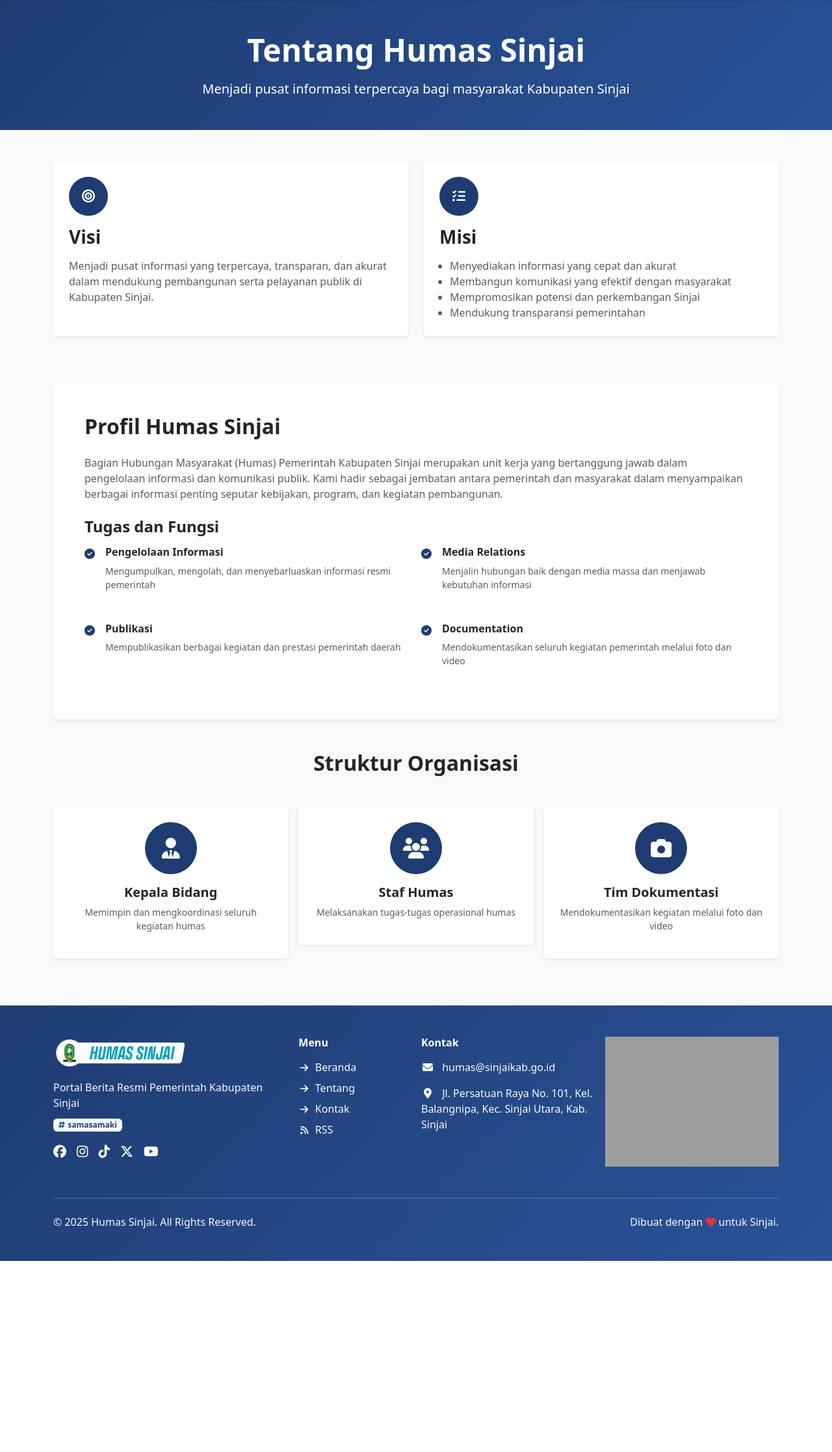
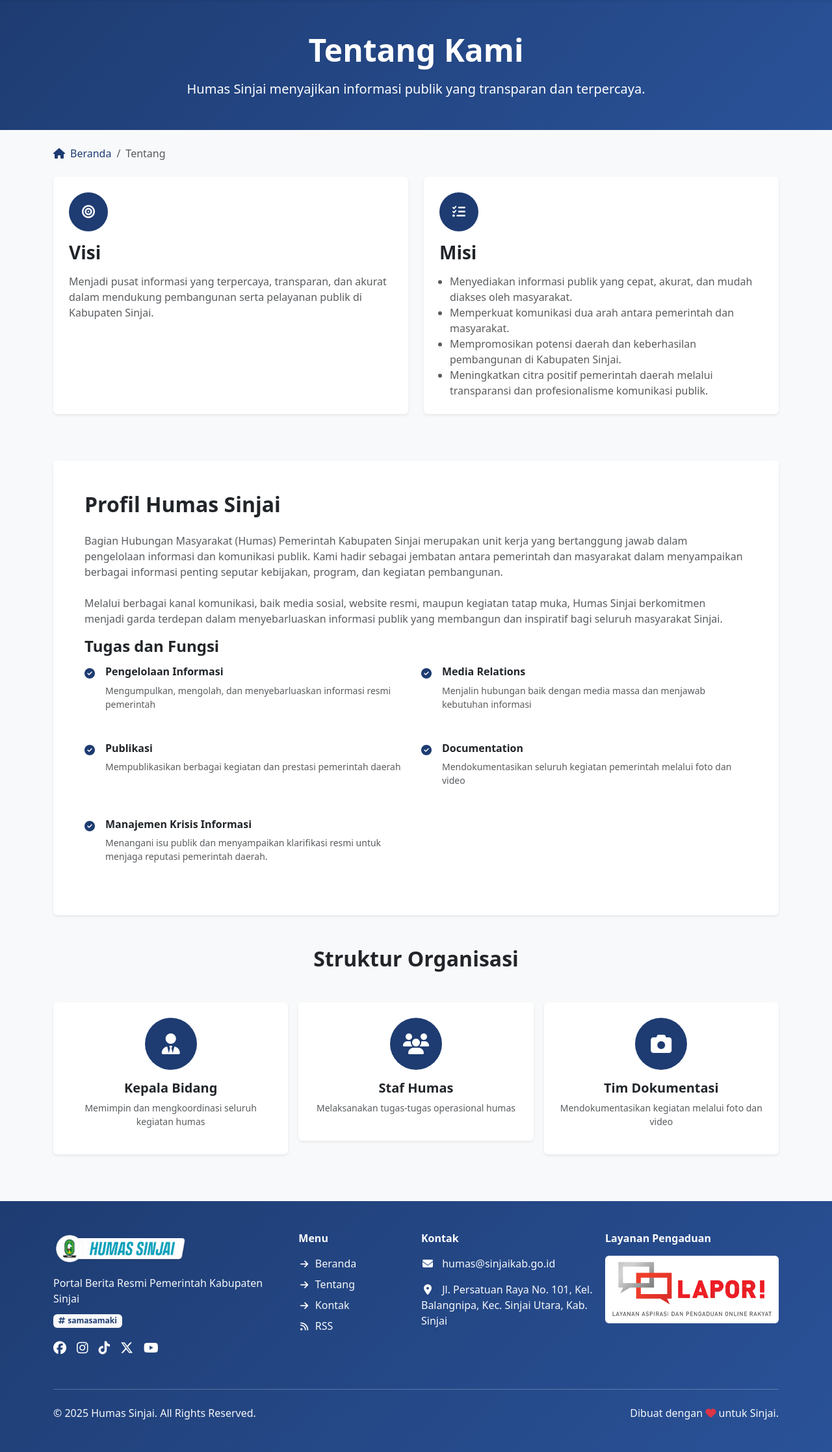
Before and after one commit to kalamangna/humas-sinjai, a CodeIgniter 4 app: the page made by app/Views/about.php in a window 1280 px wide. Shown: the part 72-2306 px from the top of the page at 65% size. Before the commit the page ends 2012 px from the top, so only its background shows below. Run offline with PHP 8.4 and a stand-in for CodeIgniter, Linux system fonts and the light colour scheme; the template is opened without the code that fills it, so the values that code supplies are empty; some libraries are stand-ins or nearby versions; grey boxes are pictures that could not be loaded.

Commit message:
update footer

```diff
--- a/app/Views/about.php
+++ b/app/Views/about.php
@@ -3,18 +3,32 @@
 <?= $this->section('content') ?>
 
 <!-- Hero Section -->
-<section class="bg-primary-gradient text-white py-5 mb-5">
+<section class="bg-primary-gradient text-white py-5">
     <div class="container">
         <div class="row g-3">
             <div class="col-12 text-center">
-                <h1 class="display-5 fw-bold mb-3">Tentang Humas Sinjai</h1>
-                <p class="lead mb-0">Menjadi pusat informasi terpercaya bagi masyarakat Kabupaten Sinjai</p>
+                <h1 class="display-5 fw-bold mb-3">Tentang Kami</h1>
+                <p class="lead mb-0">
+                    Humas Sinjai menyajikan informasi publik yang transparan dan terpercaya.
+                </p>
             </div>
         </div>
     </div>
 </section>
 
 <div class="container">
+    <!-- Breadcrumb -->
+    <nav aria-label="breadcrumb" class="my-4">
+        <ol class="breadcrumb">
+            <li class="breadcrumb-item">
+                <a href="<?= base_url('/') ?>" class="text-decoration-none">
+                    <i class="fas fa-home me-2"></i>Beranda
+                </a>
+            </li>
+            <li class="breadcrumb-item active" aria-current="page">Tentang</li>
+        </ol>
+    </nav>
+
     <!-- Visi Misi Section -->
     <div class="row mb-5">
         <div class="col-lg-6 mb-4">
@@ -38,10 +52,10 @@
                     </div>
                     <h3 class="fw-bold mb-3">Misi</h3>
                     <ul class="text-muted mb-0 ps-3">
-                        <li>Menyediakan informasi yang cepat dan akurat</li>
-                        <li>Membangun komunikasi yang efektif dengan masyarakat</li>
-                        <li>Mempromosikan potensi dan perkembangan Sinjai</li>
-                        <li>Mendukung transparansi pemerintahan</li>
+                        <li>Menyediakan informasi publik yang cepat, akurat, dan mudah diakses oleh masyarakat.</li>
+                        <li>Memperkuat komunikasi dua arah antara pemerintah dan masyarakat.</li>
+                        <li>Mempromosikan potensi daerah dan keberhasilan pembangunan di Kabupaten Sinjai.</li>
+                        <li>Meningkatkan citra positif pemerintah daerah melalui transparansi dan profesionalisme komunikasi publik.</li>
                     </ul>
                 </div>
             </div>
@@ -56,6 +70,9 @@
                     <h2 class="fw-bold mb-4">Profil Humas Sinjai</h2>
                     <p class="text-muted mb-4">
                         Bagian Hubungan Masyarakat (Humas) Pemerintah Kabupaten Sinjai merupakan unit kerja yang bertanggung jawab dalam pengelolaan informasi dan komunikasi publik. Kami hadir sebagai jembatan antara pemerintah dan masyarakat dalam menyampaikan berbagai informasi penting seputar kebijakan, program, dan kegiatan pembangunan.
+                    </p>
+                    <p class="text-muted">
+                        Melalui berbagai kanal komunikasi, baik media sosial, website resmi, maupun kegiatan tatap muka, Humas Sinjai berkomitmen menjadi garda terdepan dalam menyebarluaskan informasi publik yang membangun dan inspiratif bagi seluruh masyarakat Sinjai.
                     </p>
 
                     <h4 class="fw-bold mb-3">Tugas dan Fungsi</h4>
@@ -93,6 +110,15 @@
                                 <div>
                                     <h6 class="fw-bold">Documentation</h6>
                                     <p class="text-muted small">Mendokumentasikan seluruh kegiatan pemerintah melalui foto dan video</p>
+                                </div>
+                            </div>
+                        </div>
+                        <div class="col-md-6 mb-3">
+                            <div class="d-flex align-items-start">
+                                <i class="fas fa-check-circle text-primary me-3 mt-1"></i>
+                                <div>
+                                    <h6 class="fw-bold">Manajemen Krisis Informasi</h6>
+                                    <p class="text-muted small">Menangani isu publik dan menyampaikan klarifikasi resmi untuk menjaga reputasi pemerintah daerah.</p>
                                 </div>
                             </div>
                         </div>
--- a/app/Views/categories.php
+++ b/app/Views/categories.php
@@ -6,9 +6,11 @@
     <!-- Breadcrumb -->
     <nav aria-label="breadcrumb" class="my-4">
         <ol class="breadcrumb">
-            <li class="breadcrumb-item"><a href="<?= base_url('/') ?>" class="text-decoration-none">
+            <li class="breadcrumb-item">
+                <a href="<?= base_url('/') ?>" class="text-decoration-none">
                     <i class="fas fa-home me-2"></i>Beranda
-                </a></li>
+                </a>
+            </li>
             <li class="breadcrumb-item active" aria-current="page">Semua Kategori</li>
         </ol>
     </nav>
--- a/app/Views/home.php
+++ b/app/Views/home.php
@@ -1,6 +1,8 @@
 <?= $this->extend('layout/main') ?>
 
 <?= $this->section('content') ?>
+
+
 
 <!-- Carousel Section -->
 <section class="mb-5">
--- a/app/Views/layout/footer.php
+++ b/app/Views/layout/footer.php
@@ -65,10 +65,14 @@
                 </ul>
             </div>
 
-            <!-- Banner -->
+            <!-- Layanan Pengaduan -->
             <div class="col-md-12 col-lg-3 mb-4">
-                <img src="<?= base_url('poster.png') ?>" alt="Banner" class="img-fluid">
+                <h6 class="fw-bold mb-3 text-white">Layanan Pengaduan</h6>
+                <a href="https://lapor.go.id/" target="_blank" class="bg-white d-inline-block p-2 rounded mb-2">
+                    <img src="<?= base_url('lapor.png') ?>" alt="Layanan Pengaduan" class="img-fluid">
+                </a>
             </div>
+
         </div>
 
         <hr class="my-4 border-light">
```
Also changed, not shown: app/Controllers/Home.php (+0 -34 lines), app/Views/contact.php (+35 -15 lines), public/lapor.png (added).
